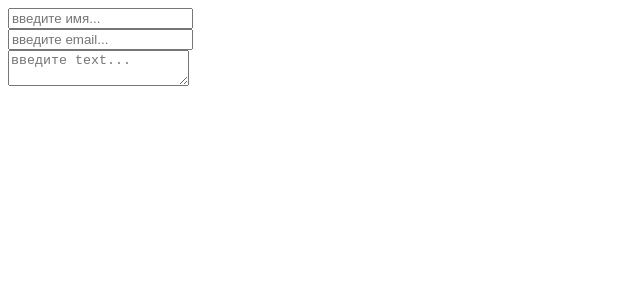
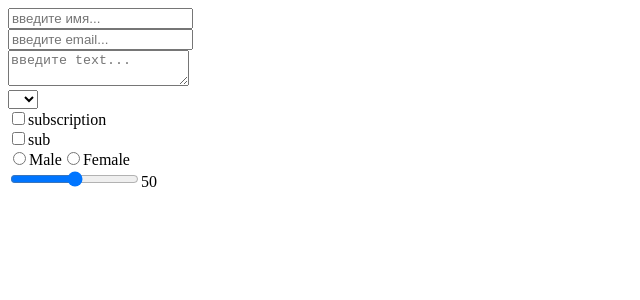
Before and after one commit to maximmorenko/movies, a React (Create React App) app: page / in a window 1280 px wide. Shown: the top 300 px of the page, without its empty margins (0-640 px from the left). Built offline with nearby package versions, Linux system fonts and the light colour scheme.

Commit message:
select checkBox radio range

```diff
--- a/src/components/Form/Form.jsx
+++ b/src/components/Form/Form.jsx
@@ -8,7 +8,12 @@
     state = {
         firstName: '',
         email: '',
-        textarea: ''
+        textarea: '',
+        select: '',
+        subscription: false,
+        sub: false,
+        gander: '',
+        range: 50
     }
     // чтобы связать инпут со стейтом нужен какой-то обработчик onChange который каждый раз будет обновлять
     // перезаписывать стейт
@@ -38,11 +43,15 @@
             alert('Email is not valid')
         }
     }
+    handleCheckBoxOnChange = (event) => {
+        // имя также приходит динамически, а значение будет чекед
+        this.setState({[event.target.name]: event.target.checked})
+    }
 
 
     render() {
         //сделаем деструктуризацию стейта чтобы им удобнее было полльзоваться
-        const {firstName, email, textarea} = this.state;
+        const {firstName, email, textarea, select, subscription, sub, gander, range} = this.state;
         return (
             <div>
                 <input
@@ -67,6 +76,7 @@
                 />
                 <br/>
                 <textarea
+                // имя атрибут также будет прилетать динамически из ф-ции handleChange
                     name='textarea'
                     placeholder='введите text...'
                     value={textarea}
@@ -74,6 +84,56 @@
                     onChange={this.handleChange}
                 >{textarea}</textarea>
                 <br/>
+                <select name='select' value={select} onChange={this.handleChange}>
+                {/* имя атрибут также будет прилетать динамически из ф-ции handleChange */}
+                    <option disabled value=""></option>
+                    <option value="1">1</option>
+                    <option value="2">2</option>
+                    <option value="3">3</option>
+                </select>
+                <br/>
+                {/* у чекбокса состояние будет определять чекед, в который будет прилетать фолс или тру из нашего стейта subscription (согласие на подписку)*/}
+                <label>
+                <input
+                type="checkbox"
+                name="subscription"
+                checked={subscription}
+                // для выбора нужна функция onChange, создадим ее и передадим сюда
+                onChange={this.handleCheckBoxOnChange}
+                />
+                subscription
+                </label>
+                <br/>
+                <label>
+                <input
+                type="checkbox"
+                name="sub"
+                checked={sub}
+                // для выбора нужна функция onChange, создадим ее и передадим сюда
+                onChange={this.handleCheckBoxOnChange}
+                />
+                sub
+                </label>
+                <br/>
+                <input
+                type="radio"
+                name="gander"
+                value="male"
+                checked={gander === "male"}
+                onChange={this.handleChange}
+                />Male
+                <input
+                type="radio"
+                name="gander"
+                value="female"
+                checked={gander === "female"}
+                onChange={this.handleChange}
+                />Female
+                <br/>
+                <input type="range" name="range" min="0" max="100" step="1"
+                onChange={this.handleChange}
+                value={range}
+                />{range}
             </div>
         );
     }
```
